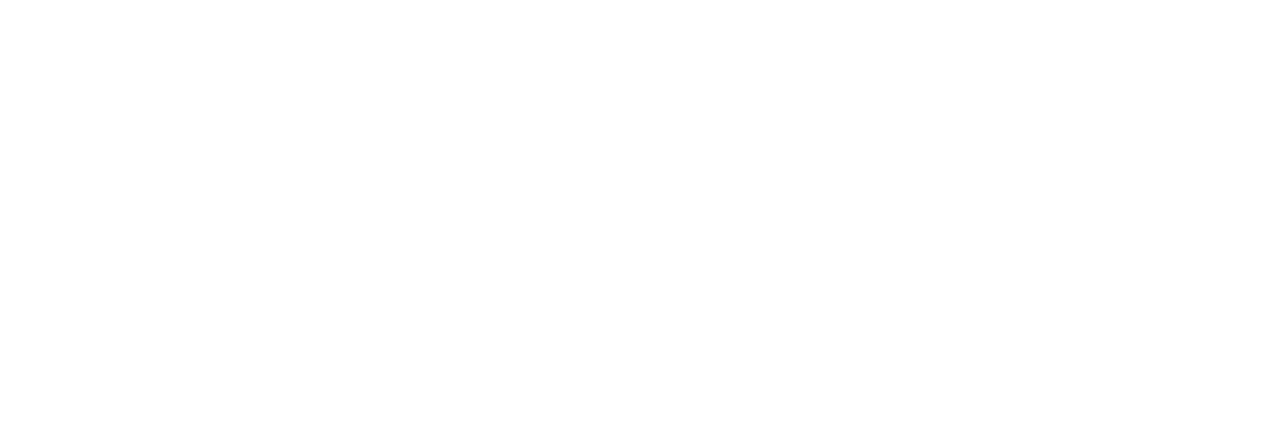
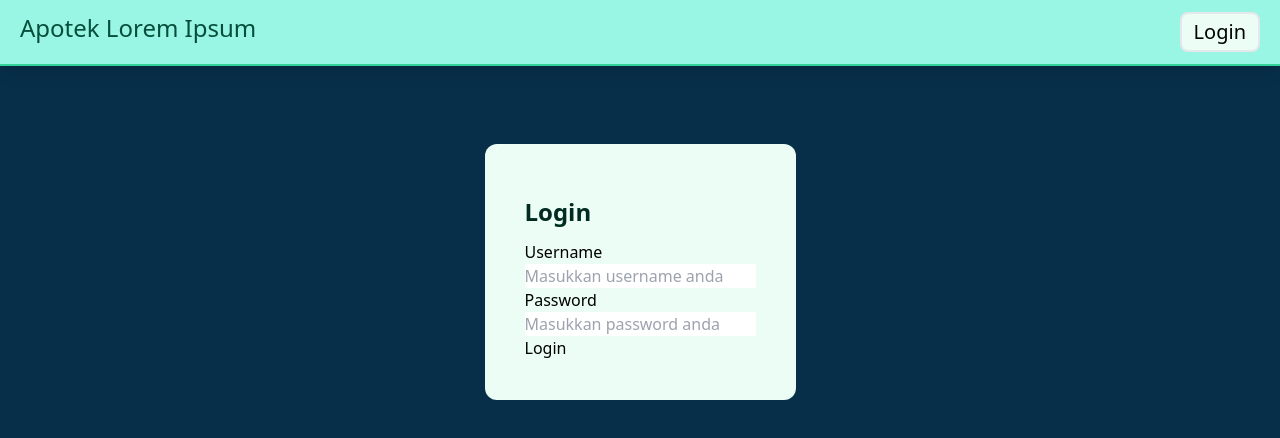
Before and after one commit to BlUhOl/mlsi, a React (Create React App) app: page /login in a window 1280 px wide. Before the commit this address had no page. Shown: the top 438 px of the page. Built offline with nearby package versions, Linux system fonts and the light colour scheme.

Commit message:
add login

```diff
--- a/src/App.js
+++ b/src/App.js
@@ -9,7 +9,7 @@
 import _inputformorder from './components/inputformorder'
 import _pageorder from './components/pageorder';
 import _navbar from './components/navbar';
-
+import _login from './components/login';
 
 function App() {
   return (
@@ -19,6 +19,7 @@
       <Routes>
         <Route path='/' element={<_hero/>} />
         <Route path='/order' element={<_pageorder/>} />
+        <Route path='/login' element={<_login/>} />
         <Route path='/inputformorder' element={<_inputformorder/>} />
         <Route path='/dashboard/orderlist' element={<_ordertable/>} />
         <Route path='/dashboard/overview' element={<_mainhome/>} />
--- a/src/components/headnavbar.jsx
+++ b/src/components/headnavbar.jsx
@@ -2,9 +2,13 @@
 
 const headnavbar = () => {
   return (
-    <div className='flex absolute bg-teal-200 w-full h-auto py-3 shadow-lg border-b-2 border-emerald-400'>
+    <div className='flex justify-between bg-teal-200 w-full h-auto py-3 shadow-lg border-b-2 border-emerald-400 fixed'>
         <a className='pl-5 text-2xl font-medium text-emerald-900' href='/'>Apotek Lorem Ipsum</a>
+        <a className='items-center mr-5 bg-emerald-50 rounded-lg px-3 py-1 text-xl flex border-2 border-emerald- hover:bg-emerald-900 hover:text-emerald-50 hover:font-medium hover:border-emerald-700 transition-all ease-in' href='/login'>
+        Login</a>
     </div>
+
+
   )
 }
 
--- a/src/components/hero.jsx
+++ b/src/components/hero.jsx
@@ -9,7 +9,8 @@
 
 
 
-        <div className='flex justify-center items-center bg-gradient-to-br from-emerald-600 to-cyan-600 w-full h-screen '>
+        <div className='flex justify-center items-center bg-[url(https://drive.google.com/uc?export=view&id=1wNDXidGAooEkCr0ecbOUXithhHN3WAVP)]  w-full h-screen '>
+          <div className='bg-emerald-900 w-full h-screen flex justify-center items-center bg-opacity-50 '>
             <div className='mx-2'>
             <h1 className=' text-white text-7xl font font-medium mb-6 text-center'>Pesan obat sekarang!</h1>
 
@@ -17,7 +18,10 @@
 
 
             </div>
+            </div>
         </div>
+
+
     </main>
   )
 }
--- /dev/null
+++ b/src/components/login.jsx
@@ -0,0 +1,64 @@
+import React from 'react'
+import _headnavbar from './headnavbar'
+
+
+const login = () => {
+    const datauser =[
+        {
+            username: 'Admin1',
+            password: '1234567'
+        },
+        {
+            username: 'Admin2',
+            password: '987654'
+        },
+        {
+            username: 'Admin3',
+            password: 'abcdefg'
+        }
+      ];
+
+    function auth(event){
+        event.preventDefault();
+        var uname = document.getElementById('username').value;
+        var pass = document.getElementById('password').value;
+
+        if (datauser.some((e) => uname===e.username && pass===e.password)){
+            window.location.replace("/dashboard/overview")
+        } else{
+            alert("User Invalid")
+            return;
+        }
+    }
+  return (
+    <main>
+    <_headnavbar/>
+    <div className='py-36 bg-sky-950 w-full h-screen'>
+        <div className='flex items-center justify-center'>
+            <div className='bg-emerald-50 p-10 rounded-xl'>
+                <div>
+                    <h3 className='text-2xl font-bold text-emerald-950 my-3'>Login</h3>
+
+                    <form id='loginform' action='post'>
+                        <div>
+                            <h4>Username</h4>
+                            <input type='text' name='namauser' id='username' placeholder='Masukkan username anda' required></input>
+                        </div>
+                        <div>
+                            <h4>Password</h4>
+                            <input type='password' name='passuser' id='password' placeholder='Masukkan password anda' required></input>
+                        </div>
+
+                        <div>
+                            <button type='submit' onClick={auth}>Login</button>
+                        </div>
+                    </form>
+                </div>
+            </div>
+        </div>
+    </div>
+    </main>
+  )
+}
+
+export default login
--- a/src/components/navbar.jsx
+++ b/src/components/navbar.jsx
@@ -23,9 +23,12 @@
                     Inventory
                 </div>
             </a>
-                <div className='container border-b-2 border-emerald-400 text-4xl rounded-xl p-2 hover:font-semibold hover:bg-emerald-100 transition-all ease-in'>
-                    Contact
+
+            <a href='/'>
+                <div className='mt-96 items-center justify-center flex border-2 border-red-300 bg-red-100 text-xl rounded-xl p-2 hover:font-semibold hover:bg-red-500 hover:text-red-50 transition-all ease-in'>
+                    Logout
                 </div>
+                </a>
             </div>
         </div>
     </div>
--- a/src/components/pageorder.jsx
+++ b/src/components/pageorder.jsx
@@ -3,9 +3,13 @@
 
 const pageorder = () => {
   return (
-    <main className='w-full h-screen bg-emerald-50'>
+    <main>
     <_headnavbar/>
-        <iframe className='w-full h-full pt-10' src='/inputformorder'></iframe>
+    <div className='w-full h-screen bg-[url(https://drive.google.com/uc?export=view&id=1wNDXidGAooEkCr0ecbOUXithhHN3WAVP)]'>
+    <div className='bg-emerald-900 w-full h-screen flex justify-center items-center bg-opacity-50 '>
+        <iframe className='w-full h-full pt-9' src='/inputformorder'></iframe>
+        </div>
+    </div>
     </main>
   )
 }
```
Also changed, not shown: src/components/data.json (deleted, +0 -21 lines).
